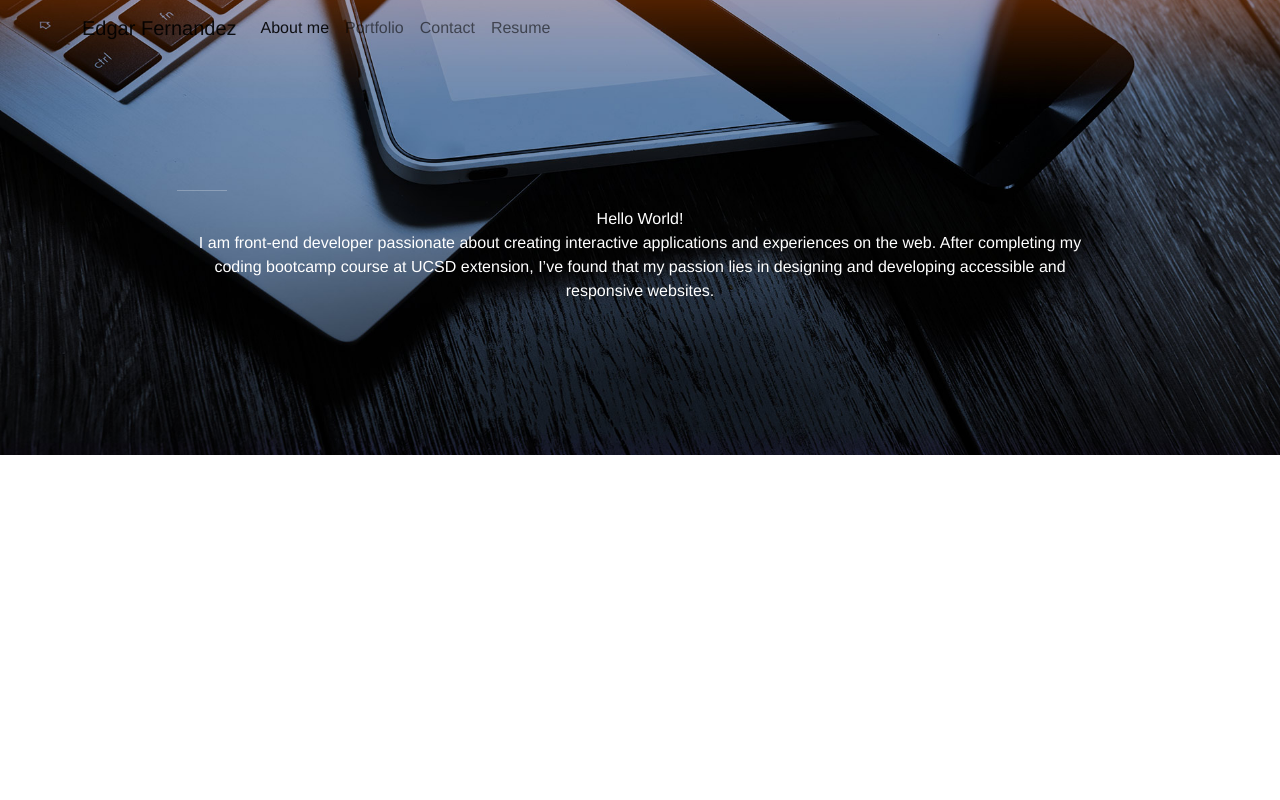
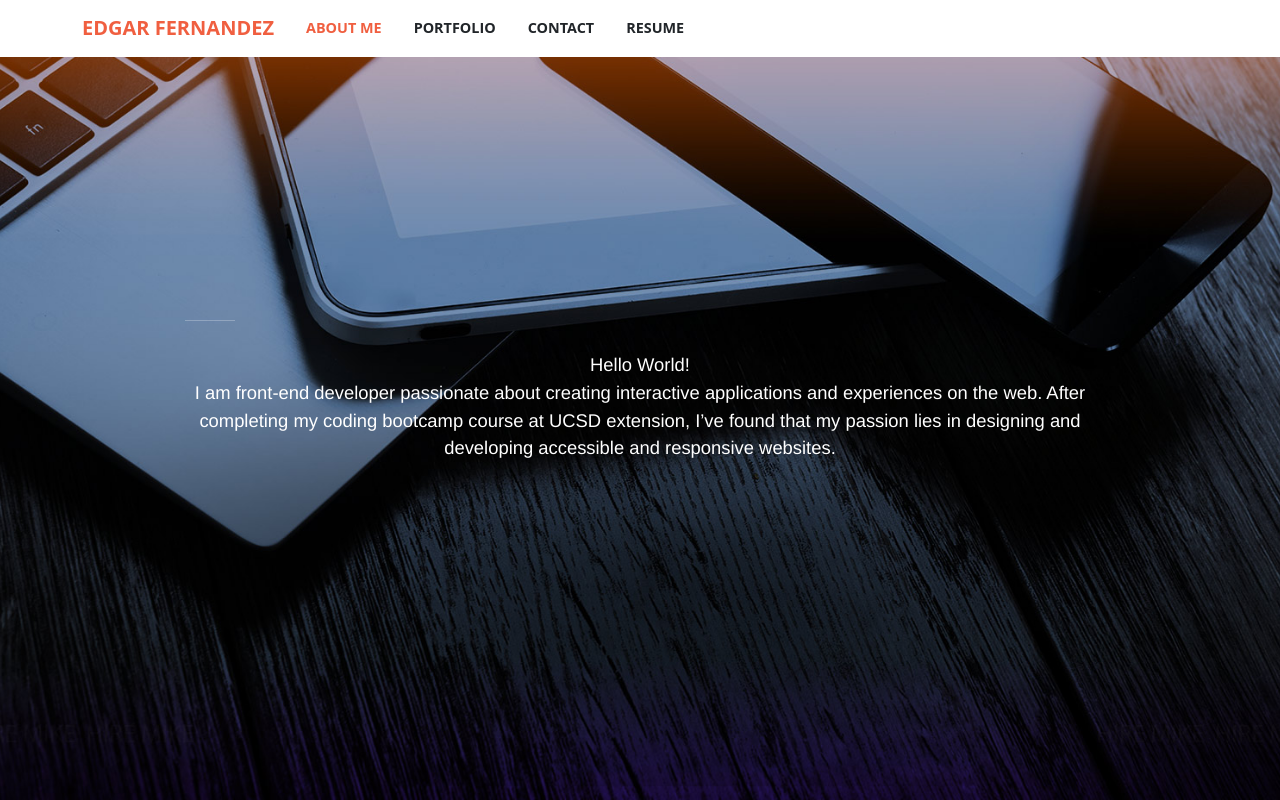
Before and after one commit to HCTyler/Portfolios, a React (Create React App) app: page / in a window 1280 px wide. Built offline with nearby package versions, Linux system fonts and the light colour scheme.

Commit message:
saving styling changes

```diff
--- a/src/components/Footer.js
+++ b/src/components/Footer.js
@@ -1,8 +1,5 @@
 import React from "react"
 import "./Footer"
-import Container from 'react-bootstrap/Container';
-import Row from 'react-bootstrap/Row';
-import Col from 'react-bootstrap/Col';
 
 function Footer() {
 
--- /dev/null
+++ b/src/components/Navbar.css
@@ -0,0 +1,94 @@
+#mainNav {
+    border-bottom: 1px solid rgba(33, 37, 41, 0.1);
+    background-color: #fff;
+    font-family: "Open Sans", "Helvetica Neue", Arial, sans-serif;
+    -webkit-transition: all 0.2s;
+    -moz-transition: all 0.2s;
+    transition: all 0.2s;
+}
+
+#mainNav .navbar-brand {
+    font-weight: 700;
+    text-transform: uppercase;
+    color: #f05f40;
+    font-family: "Open Sans", "Helvetica Neue", Arial, sans-serif;
+}
+
+#mainNav .navbar-brand:focus,
+#mainNav .navbar-brand:hover {
+    color: #f05f40;
+}
+
+#mainNav .navbar-nav>li.nav-link,
+#mainNav .navbar-nav>li.nav-link:focus {
+    font-size: 0.9rem;
+    font-weight: 700;
+    text-transform: uppercase;
+    cursor: pointer;
+    color: #212529;
+}
+
+#mainNav .navbar-nav>li.nav-link:hover,
+#mainNav .navbar-nav>li.nav-link:focus:hover {
+    color: #f05f40;
+}
+
+#mainNav .navbar-nav>li.nav-link.active,
+#mainNav .navbar-nav>li.nav-link:focus.active {
+    color: #f05f40 !important;
+    background-color: transparent;
+}
+
+#mainNav .navbar-nav>li.nav-link.active:hover,
+#mainNav .navbar-nav>li.nav-link:focus.active:hover {
+    background-color: transparent;
+}
+
+@media (min-width: 992px) {
+    #mainNav {
+        border-color: transparent;
+        background-color: #fff;
+    }
+
+    #mainNav .navbar-brand {
+        color: #f05f40;
+    }
+
+    #mainNav .navbar-brand:focus,
+    #mainNav .navbar-brand:hover {
+        color: rgba(0, 0, 0, 0.7);
+    }
+
+    #mainNav .navbar-nav>li.nav-link {
+        padding: 0.5rem 1rem;
+    }
+
+    #mainNav .navbar-nav>li.nav-link:hover,
+    #mainNav .navbar-nav>li.nav-link:focus:hover {
+        color: rgba(0, 0, 0, 0.7);
+    }
+
+    #mainNav.navbar-shrink {
+        border-bottom: 1px solid rgba(33, 37, 41, 0.1);
+        background-color: #fff;
+    }
+
+    #mainNav.navbar-shrink .navbar-brand {
+        color: #f05f40;
+    }
+
+    #mainNav.navbar-shrink .navbar-brand:focus,
+    #mainNav.navbar-shrink .navbar-brand:hover {
+        color: #f05f40;
+    }
+
+    #mainNav.navbar-shrink .navbar-nav>li.nav-link,
+    #mainNav.navbar-shrink .navbar-nav>li.nav-link:focus {
+        color: #212529;
+    }
+
+    #mainNav.navbar-shrink .navbar-nav>li.nav-link:hover,
+    #mainNav.navbar-shrink .navbar-nav>li.nav-link:focus:hover {
+        color: #f05f40;
+    }
+}
--- a/src/components/Navbar.js
+++ b/src/components/Navbar.js
@@ -1,5 +1,6 @@
 import React, { useEffect } from "react"
 import { capitalizeFirstLetter } from "../utils/helpers"
+import "./Navbar.css"
 
 
 function Navbar(props) {
--- a/src/index.css
+++ b/src/index.css
@@ -51,3 +51,31 @@ h1 {
   margin-bottom: 30px;
 }
 /* ---------------------------------------------------------------------------------------------- */
+/* Buttons */
+.btn {
+  font-weight: 700;
+  text-transform: uppercase;
+  border: none;
+  border-radius: 300px;
+  font-family: "Open Sans", "Helvetica Neue", Arial, sans-serif;
+}
+
+.btn-xl {
+  padding: 1rem 2rem;
+}
+
+.btn-primary {
+  background-color: #f05f40;
+  border-color: #f05f40;
+}
+.btn-primary:hover,
+.btn-primary:focus,
+.btn-primary:active {
+  color: #fff;
+  background-color: #ee4b28 !important;
+}
+.btn-primary:active,
+.btn-primary:focus {
+  box-shadow: 0 0 0 0.2rem rgba(240, 95, 64, 0.5) !important;
+}
+/* Buttons */
--- a/src/pages/About/About.css
+++ b/src/pages/About/About.css
@@ -8,35 +8,35 @@
   -o-background-size: cover;
   background-size: cover;
 }
-div.masthead hr {
+div.aboutme hr {
     margin-top: 30px;
     margin-bottom: 30px;
   }
-  div.masthead h1 {
+  div.aboutme h1 {
     font-size: 2rem;
     margin-bottom: 30px;
   }
-  div.masthead p {
+  div.aboutme p {
     font-weight: 300;
   }
   @media (min-width: 768px) {
-    div.masthead p {
+    div.aboutme p {
       font-size: 1.15rem;
     }
   }
   @media (min-width: 992px) {
-    div.masthead {
+    div.aboutme {
       height: 100vh;
       min-height: 650px;
       padding-top: 0;
       padding-bottom: 0;
     }
-    div.masthead h1 {
+    div.aboutme h1 {
       font-size: 2.5rem;
     }
   }
   @media (min-width: 1200px) {
-    div.masthead h1 {
+    div.aboutme h1 {
       font-size: 3rem;
     }
   }
--- a/src/pages/Contact/Contact.css
+++ b/src/pages/Contact/Contact.css
@@ -0,0 +1,71 @@
+.contactpage {
+    height: 90vh;
+    padding: 5rem
+}
+
+.form-control {
+    padding: 0.664rem 1rem;
+    font-size: 0.95rem;
+    line-height: 1.125rem;
+    color: #495057;
+    border: 1px solid #becad6;
+    font-weight: 300;
+    border-radius: 0.375rem;
+    transition: border-color 250ms cubic-bezier(0.27, 0.01, 0.38, 1.06), box-shadow 250ms cubic-bezier(0.27, 0.01, 0.38, 1.06);
+    margin-bottom: 30px;
+}
+
+.form-control:hover {
+    border-color: #f05f40;
+}
+
+.form-control:focus {
+    color: #495057;
+    border-color: #f05f40;
+    box-shadow: 0 0.313rem 0.719rem rgba(0, 123, 255, 0.1), 0 0.156rem 0.125rem rgba(0, 0, 0, 0.06);
+}
+
+.form-control:focus:hover {
+    border-color: #007bff;
+}
+
+.form-control::-webkit-input-placeholder {
+    color: #868e96;
+}
+
+.form-control:-ms-input-placeholder {
+    color: #868e96;
+}
+
+.form-control::placeholder {
+    color: #868e96;
+}
+
+.form-control:disabled,
+.form-control[readonly] {
+    background-color: #f5f6f7;
+}
+
+.form-control:disabled:hover,
+.form-control[readonly]:hover {
+    cursor: not-allowed;
+}
+
+select.form-control:hover {
+    cursor: pointer;
+}
+
+form label,
+form .col-form-label,
+form .col-form-legend {
+    font-size: 0.95rem;
+}
+
+form label:hover {
+    cursor: pointer;
+}
+
+/* Error Warning */
+.error-text {
+    color: red;
+}
--- a/src/pages/Contact/Contact.js
+++ b/src/pages/Contact/Contact.js
@@ -1,6 +1,7 @@
 import React, { useState } from "react"
 import { capitalizeFirstLetter } from "../../utils/helpers"
 import { validateEmail } from "../../utils/helpers"
+import "./Contact.css"
 
 function Contact() {
     const [pages] = useState([
--- a/src/pages/Portfolio/Portfolio.js
+++ b/src/pages/Portfolio/Portfolio.js
@@ -1,6 +1,9 @@
+import "./Portfolio.css"
 import React, { useState } from "react"
 import ProjectData from "../../components/ProjectData"
-import "./Portfolio.css"
+import { FontAwesomeIcon } from "@fortawesome/react-fontawesome"
+import { faGithub } from "@fortawesome/free-brands-svg-icons"
+import { faDesktop } from "@fortawesome/free-solid-svg-icons"
 
 function Portfolio() {
     const [pages] = useState([
@@ -11,11 +14,8 @@ function Portfolio() {
     const [currentPage] = useState(pages[0])
 
     return (
-        <section className="p-0">
-            <div className="container-fluid p-0">
-                <hr className="my-4" />
-                <div className="row no-gutters popup-gallery">
-
+        <div id="Project">
+            <article>
                 {ProjectData.map(({ name, image, alt, deployed, github, description }) => {
                     return (
                         <div class="major">
@@ -29,21 +29,19 @@ function Portfolio() {
                             </div>
                             <section>
                                 <a href={github}>
-                                    {/* <FontAwesomeIcon icon={faGithub} size="xl" /> */}
+                                    <FontAwesomeIcon icon={faGithub} size="xl" />
                                     <text>GitHub</text>
                                 </a>
                                 <a href={deployed}>
-                                    {/* <FontAwesomeIcon icon={faDesktop} size="xl" /> */}
+                                    <FontAwesomeIcon icon={faDesktop} size="xl" />
                                     <text>Application</text>
                                 </a>
                             </section>
                         </div>
                     )
                 })}
-                </div>
-
-            </div>
-        </section>
+            </article>
+        </div>
     )
 }
 
```
